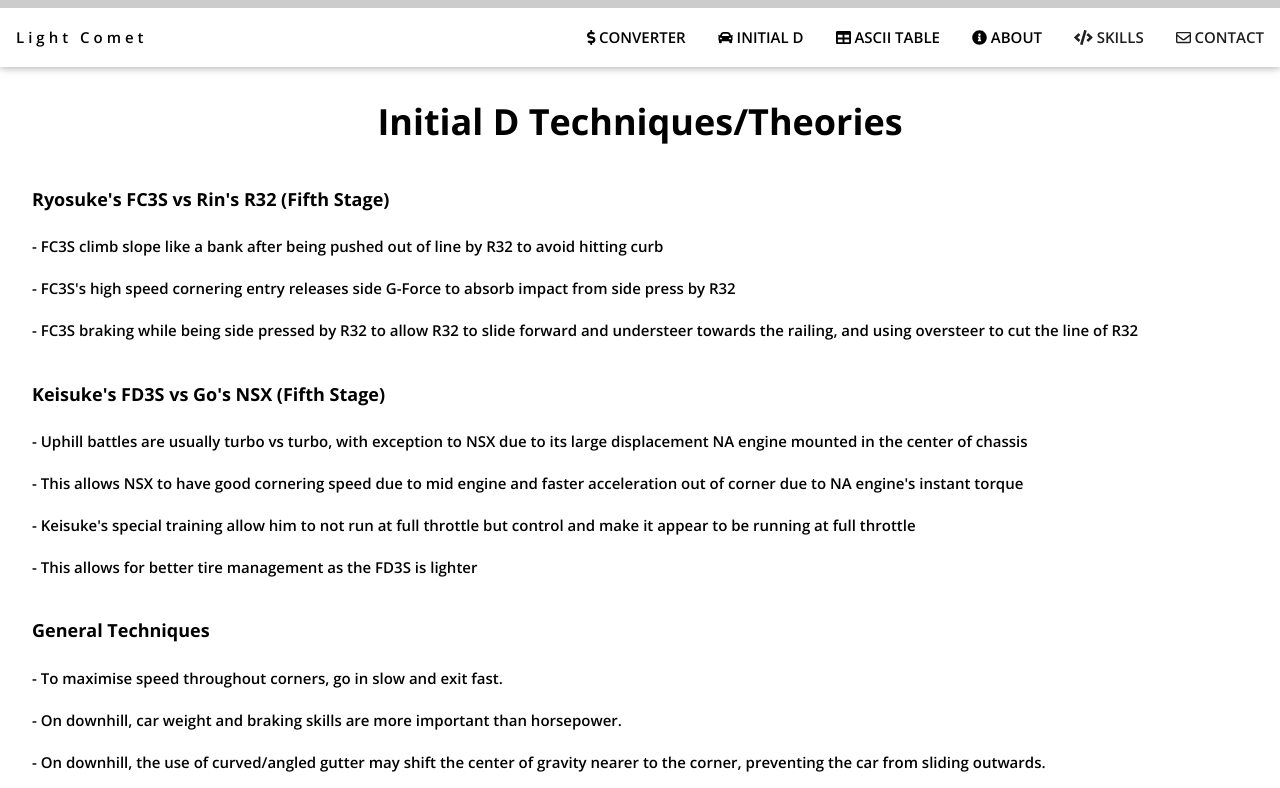
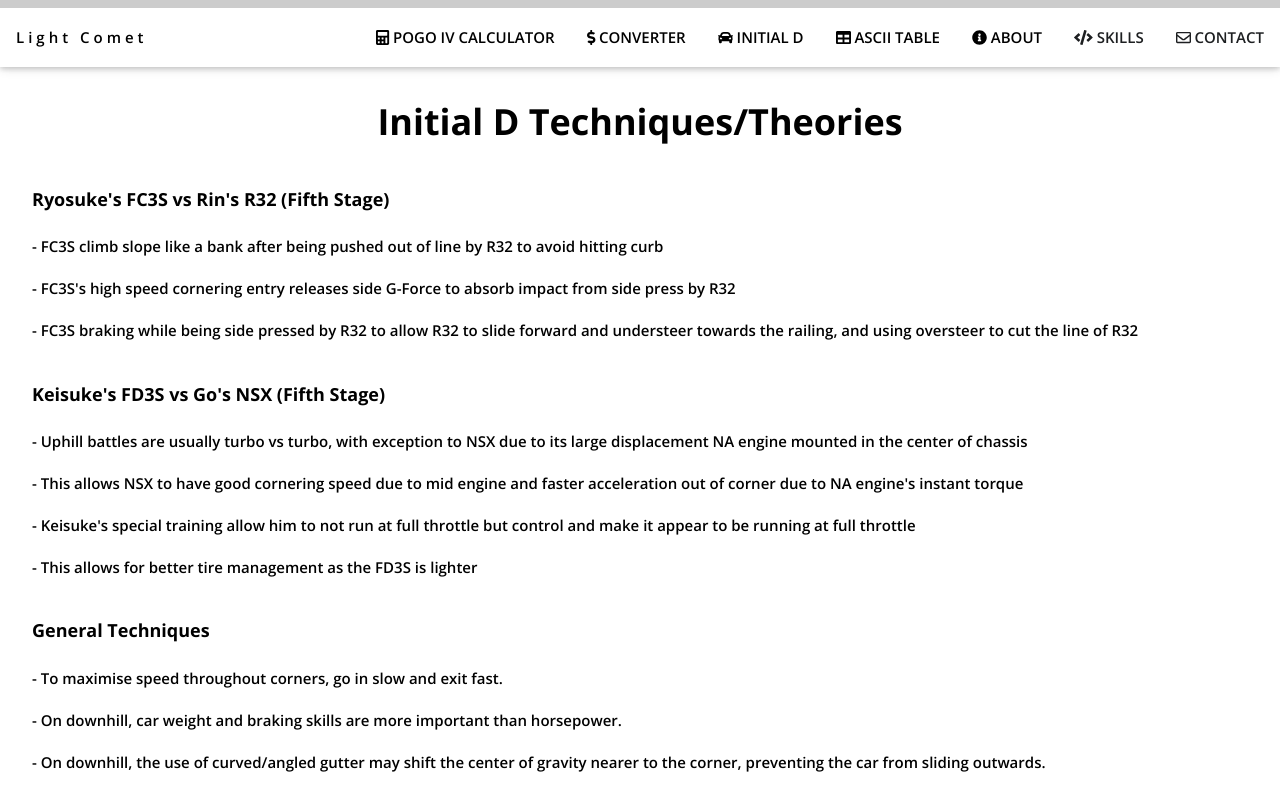
Before and after one commit to lightcomet/lightcomet.github.io, a plain HTML site: page InitialD.html in a window 1280 px wide. Shown: the top 788 px of the page. Drawn offline with nearby package versions, Linux system fonts and the light colour scheme.

Commit message:
Add files via upload

```diff
--- a/InitialD.html
+++ b/InitialD.html
@@ -116,6 +116,7 @@ body, html {
         <a href="index" class="w3-bar-item w3-button w3-wide">Light Comet</a>
         <!-- Right-sided navbar links -->
         <div class="w3-right w3-hide-small">
+        <a href="pogoiv" class="w3-bar-item w3-button"><i class ="fas fa-calculator"></i> POGO IV CALCULATOR</a>
         <a href="converter" class="w3-bar-item w3-button"><i class ="fas fa-dollar-sign"></i> CONVERTER</a>
         <a href="InitialD" class="w3-bar-item w3-button"><i class ="fas fa-car"></i> INITIAL D</a>
         <a href="ascii" class="w3-bar-item w3-button"><i class ="fas fa-table"></i> ASCII TABLE</a>
```
